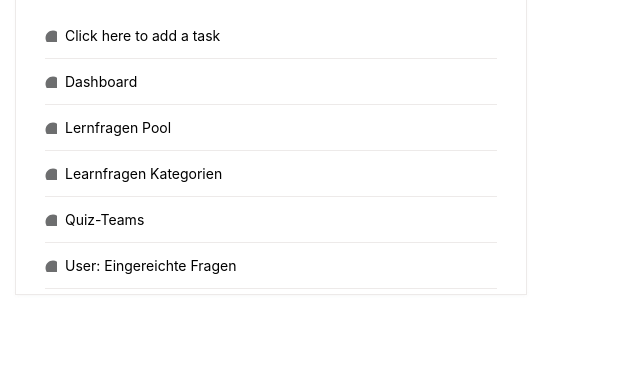
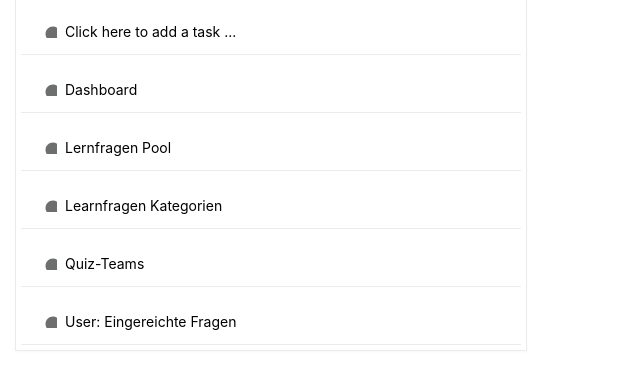
Before and after one commit to Kesab92/asana-lay-out, a plain HTML site: page index.html in a window 1280 px wide. Shown: the part 325-714 px from the top of the page, without its empty margins (0-640 px from the left). Drawn offline with Linux system fonts and the light colour scheme.

Commit message:
2 files modified

```diff
--- a/index.html
+++ b/index.html
@@ -66,7 +66,7 @@
                   d="M13.4,22.1c-0.3,0-0.5-0.1-0.7-0.3l-3.9-3.9c-0.4-0.4-0.4-1,0-1.4s1-0.4,1.4,0l3.1,3.1l8.1-8.1c0.4-0.4,1-0.4,1.4,0   s0.4,1,0,1.4l-8.9,8.9C13.9,22,13.7,22.1,13.4,22.1z"
                 ></path>
               </svg>
-              <p>Click here to add a task</p>
+              <p>Click here to add a task ...</p>
             </div>
             <div>
               <svg
--- a/styles.css
+++ b/styles.css
@@ -43,7 +43,6 @@ h1 {
   padding: 8px;
 }
 .s-myTasks {
-  padding: 16px 24px 0;
   display: flex;
   flex-direction: column;
 }
@@ -54,11 +53,16 @@ h1 {
   display: flex;
   align-items: center;
   border-bottom: 1px solid#edeae9;
+  padding: 12px 24px 0;
+}
+.s-myTasks > div:hover {
+  background-color: #d2d6d8;
 }
 
 .s-lockIcon {
   height: 12px;
   width: 12px;
   margin-right: 8px;
+
   fill: #6d6e6f;
 }
```
